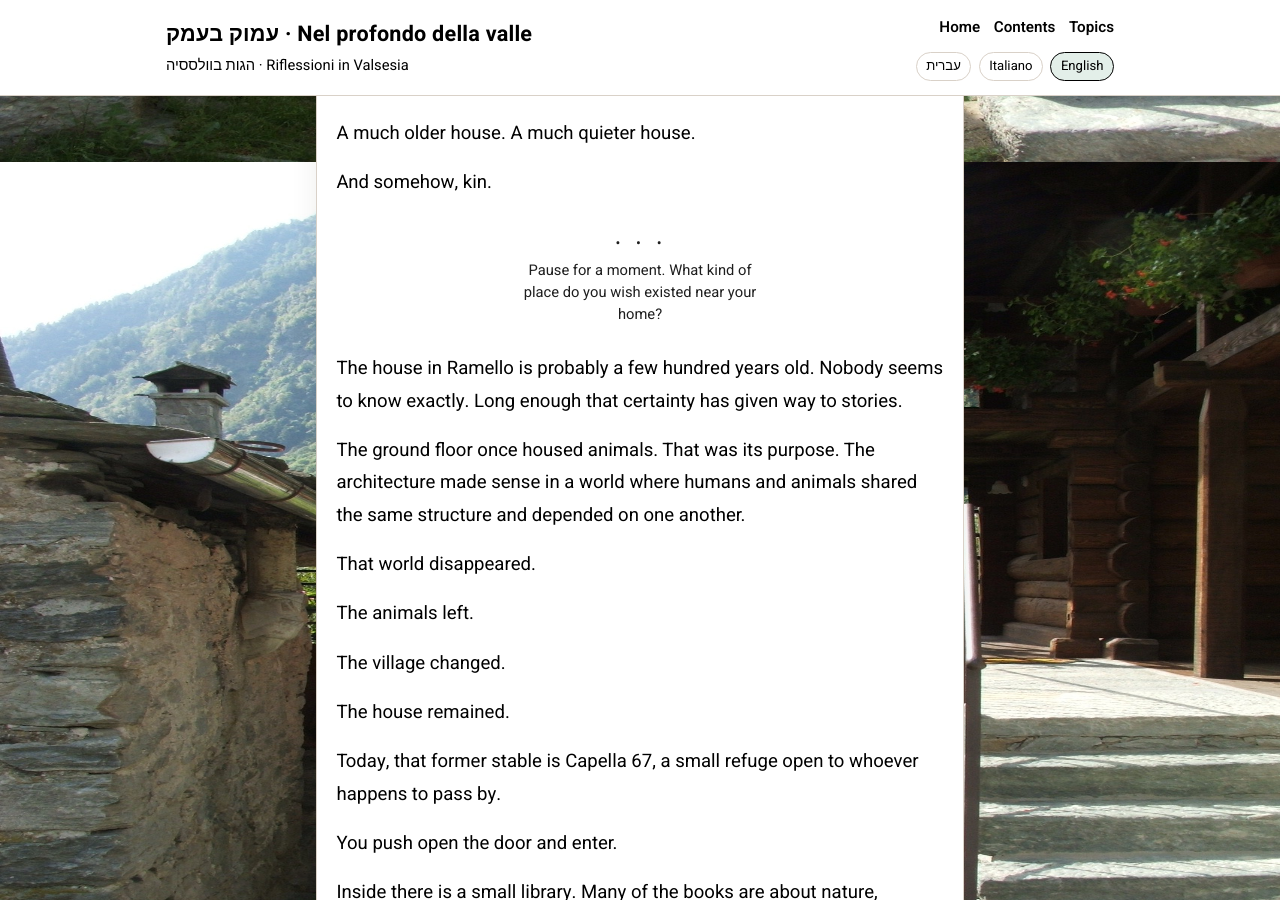
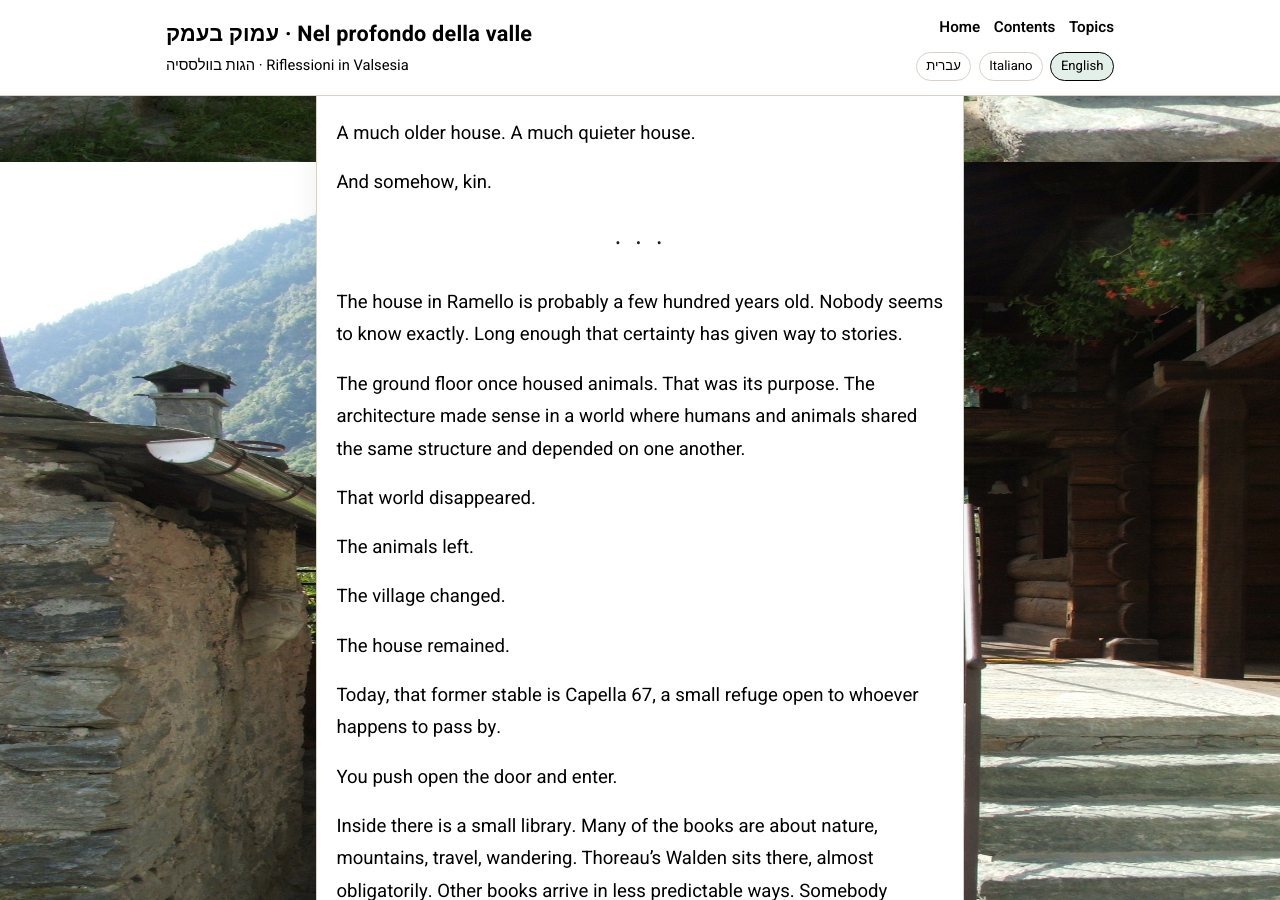
Before and after one commit to dror27/valsesia, a Jekyll site: the page built from _essays_en/capella_67.md, in a window 1280 px wide and 900 px high, scrolled down 738 px. Built offline with Jekyll 4.4.1, drawn with Linux system fonts in a browser that asks for light colours; some web fonts are replaced.

Commit message:
Refine mental pause placement in Capella essay

```diff
--- a/_essays_en/capella_67.md
+++ b/_essays_en/capella_67.md
@@ -37,7 +37,7 @@
 
 And somehow, kin.
 
-{% include mental_pause.html prompt="Pause for a moment. What kind of place do you wish existed near your home?" %}
+{% include mental_pause.html %}
 
 The house in Ramello is probably a few hundred years old. Nobody seems to know exactly. Long enough that certainty has given way to stories.
 
@@ -75,6 +75,8 @@
 
 What interests me is that spaces like this once existed everywhere.
 
+{% include mental_pause.html %}
+
 We tend to think of homes as private spaces and public life as something that happens elsewhere. But that division is relatively recent. For much of history, houses were more porous. Travelers arrived. Neighbors wandered in. Work happened at home. Commerce happened at home. Hospitality happened at home.
 
 Many cultures developed spaces that sat between public and private. The Japanese engawa (縁側). The British public house. Porches, courtyards, workshops, porticos.
@@ -92,6 +94,8 @@
 What happens when a space is available?
 
 Not reserved. Not programmed. Just available.
+
+{% include mental_pause.html %}
 
 The sociologist Ray Oldenburg argued that healthy societies depend on "third places": spaces distinct from home and work where informal social life can flourish. Cafés, pubs, barber shops, and public squares have traditionally fulfilled this role.
 
@@ -145,6 +149,8 @@
 
 Maybe somebody will discover what it wants to become.
 
+{% include mental_pause.html %}
+
 Near the stove there is a pile of river stones.
 
 At some point I left them there without much thought.
@@ -195,6 +201,8 @@
 
 But together they have created something.
 
+{% include mental_pause.html %}
+
 I sometimes wonder whether the Capella exists because of a need in the village or because of a bias in my own thinking.
 
 I like open systems.
```
